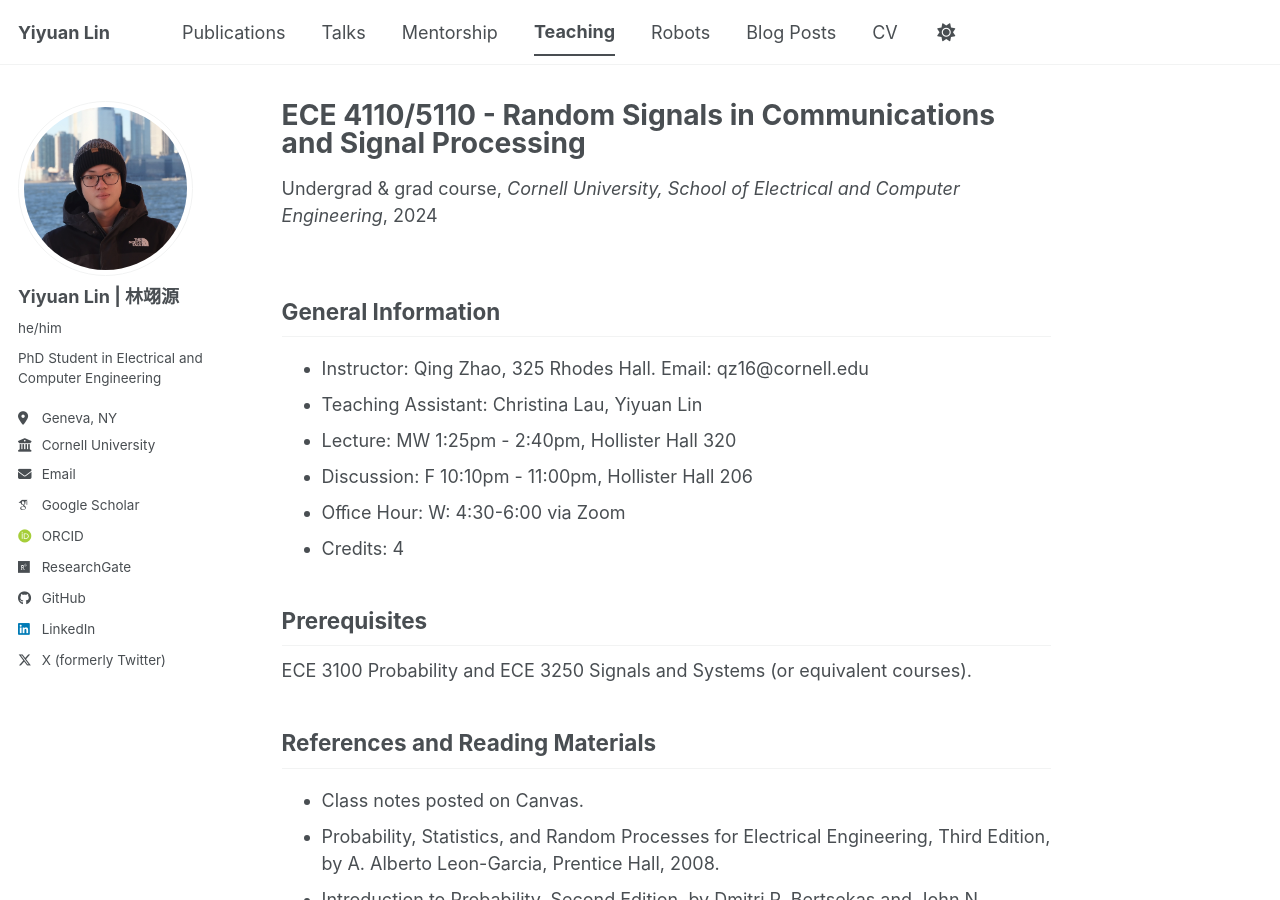
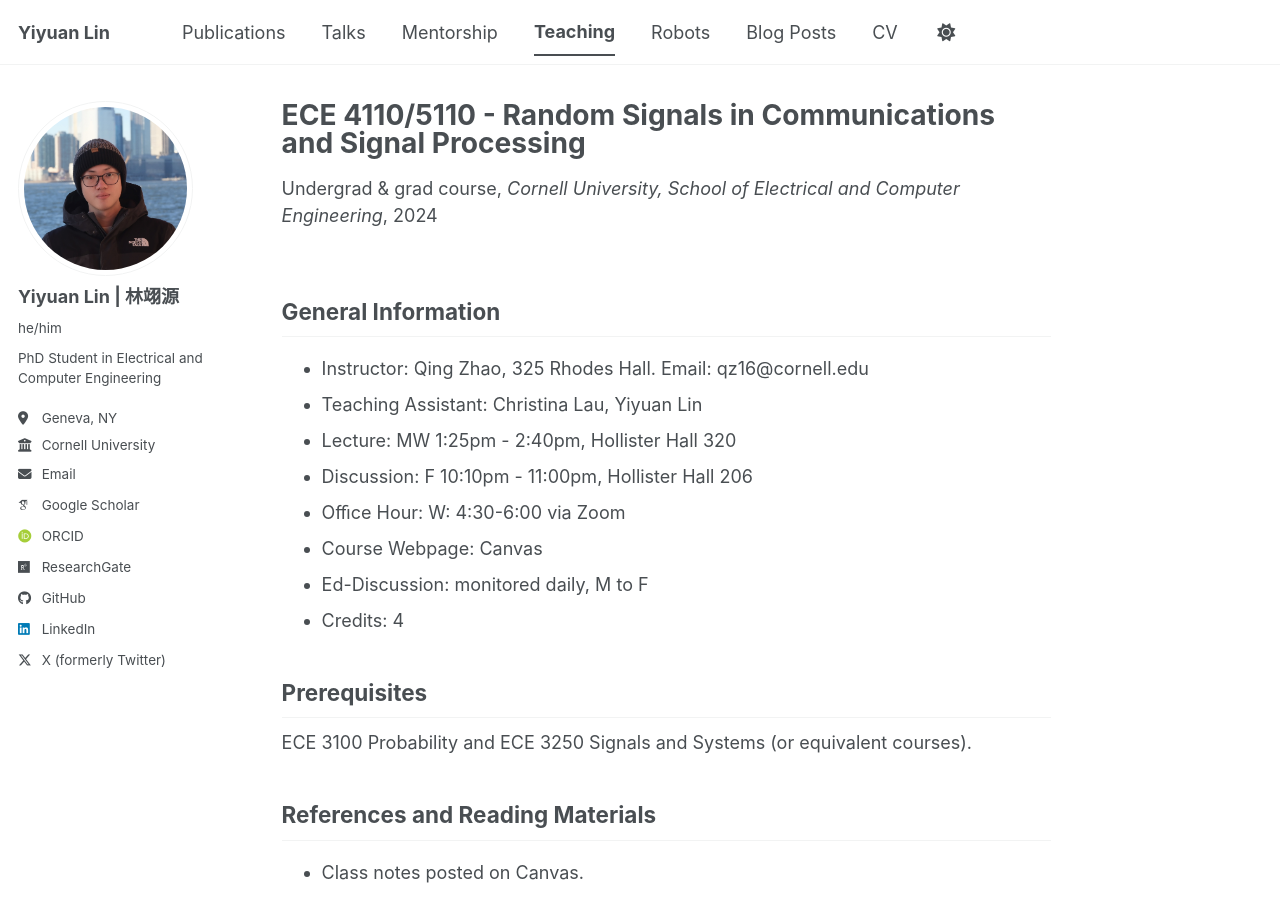
Before and after one commit to YiyuanLinXX/YiyuanLinXX.github.io, a Jekyll site: the page built from _teaching/2024-fall-teaching-1.md, in a window 1280 px wide and 900 px high. Built offline with Jekyll 4.4.1, drawn with Linux system fonts in a browser that asks for light colours; some web fonts are replaced; a script bundle is joined from its source files by our own code; library files that are not in the unit come from our copies.

Commit message:
update teaching

```diff
--- a/_teaching/2024-fall-teaching-1.md
+++ b/_teaching/2024-fall-teaching-1.md
@@ -15,6 +15,8 @@ location: "Ithaca, NY"
 - Lecture: MW 1:25pm - 2:40pm, Hollister Hall 320
 - Discussion: F 10:10pm - 11:00pm, Hollister Hall 206
 - Oﬃce Hour: W: 4:30-6:00 via Zoom
+- Course Webpage: Canvas
+- Ed-Discussion: monitored daily, M to F
 - Credits: 4
 
 ## Prerequisites
```
